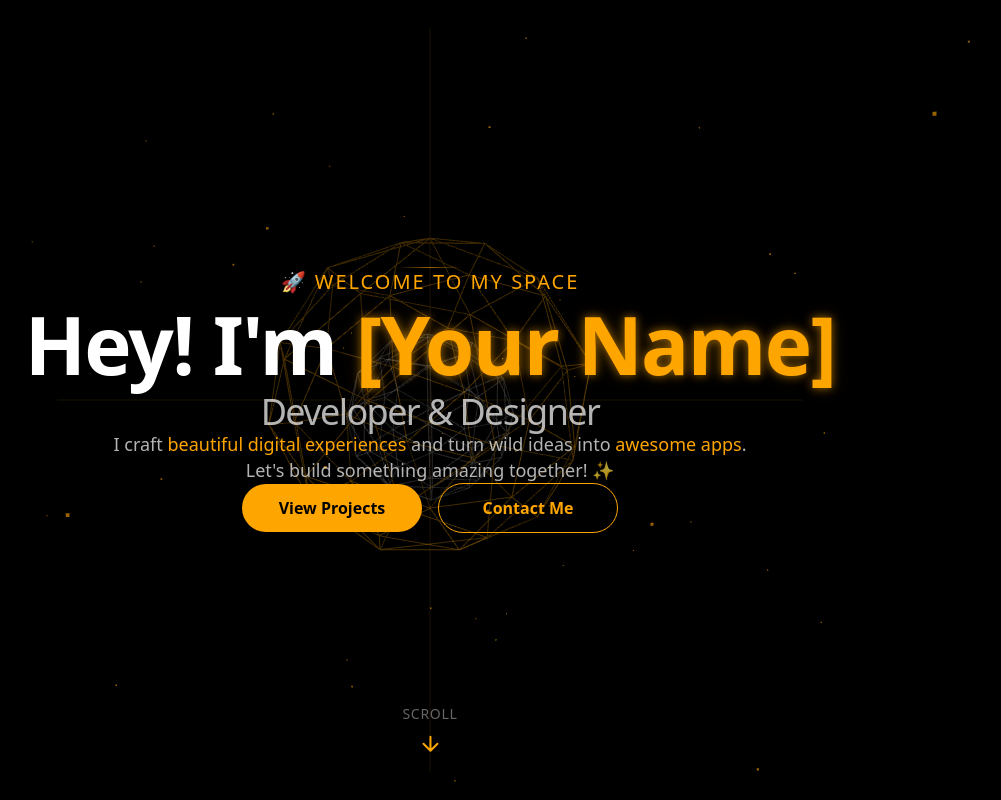
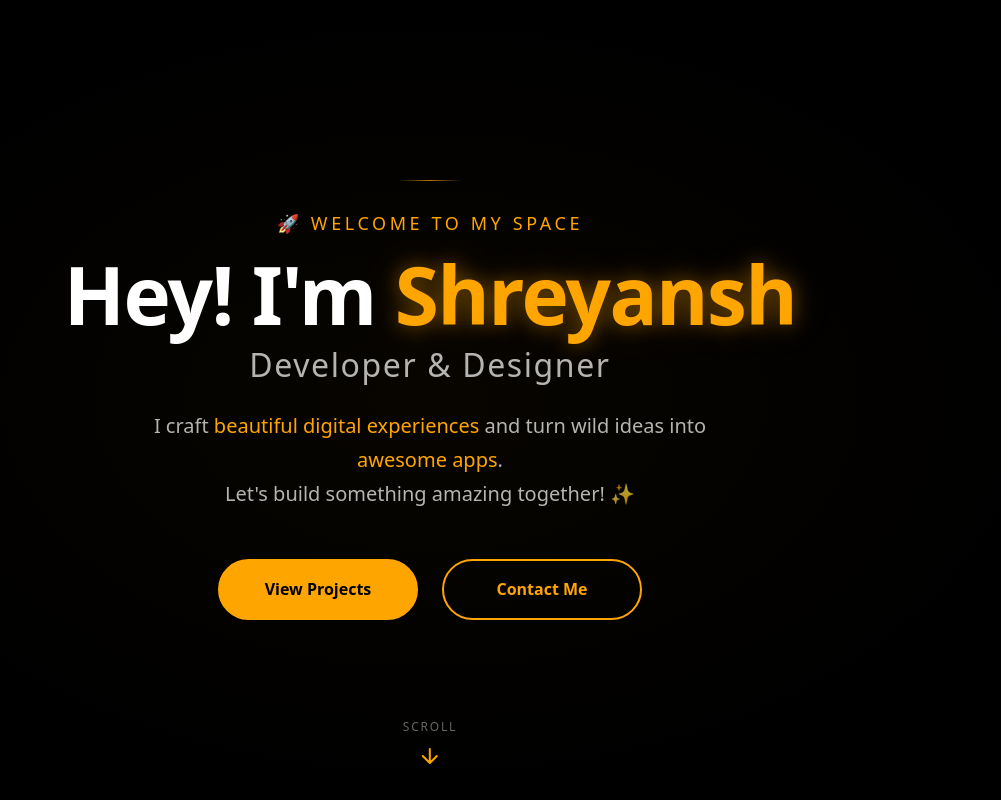
Before and after one commit to Shreyanshs0ni/oisb-portfolio, a Next.js app: page / in a window 1280 px wide. Shown: the top 800 px of the page, without its empty margins (210-1211 px from the left). Built offline with nearby package versions, Linux system fonts and the light colour scheme.

Commit message:
Portfolio Site : Hero Styling Done

```diff
--- /dev/null
+++ b/src/components/HeroSection.module.css
@@ -0,0 +1,329 @@
+/**
+ * HeroSection Styles
+ * Ultra-minimal design with black/white/orange palette
+ */
+
+/* === Section Container === */
+.hero {
+  min-height: 100vh;
+  min-height: 100dvh; /* Dynamic viewport height for mobile */
+  display: flex;
+  flex-direction: column;
+  align-items: center;
+  justify-content: center;
+  padding: 2rem 1.5rem;
+  position: relative;
+  background: var(--black);
+  overflow: hidden;
+}
+
+/* Subtle gradient overlay for depth */
+.hero::before {
+  content: "";
+  position: absolute;
+  inset: 0;
+  background: radial-gradient(
+    ellipse at 50% 50%,
+    rgba(255, 165, 0, 0.03) 0%,
+    transparent 70%
+  );
+  pointer-events: none;
+}
+
+/* === Content Wrapper === */
+.content {
+  display: flex;
+  flex-direction: column;
+  align-items: center;
+  max-width: 56rem; /* 896px */
+  width: 100%;
+  z-index: 1;
+}
+
+/* === Decorative Line === */
+.accentLine {
+  width: 4rem;
+  height: 1px;
+  margin-bottom: 2rem;
+  background: linear-gradient(
+    90deg,
+    transparent 0%,
+    var(--accent) 50%,
+    transparent 100%
+  );
+  opacity: 0.7;
+}
+
+/* === Main Heading === */
+.heading {
+  text-align: center;
+  margin-bottom: 1.5rem;
+  opacity: 0; /* Initial state for animation */
+}
+
+.tagline {
+  display: block;
+  font-size: clamp(0.875rem, 2vw, 1.125rem);
+  font-weight: 400;
+  color: var(--accent);
+  margin-bottom: 1rem;
+  letter-spacing: 0.2em;
+  text-transform: uppercase;
+}
+
+.greeting {
+  display: block;
+  font-size: clamp(2.5rem, 8vw, 5rem);
+  font-weight: 700;
+  color: var(--white);
+  line-height: 1.1;
+  letter-spacing: -0.02em;
+}
+
+.name {
+  color: var(--accent);
+  position: relative;
+  display: inline-block;
+  text-shadow:
+    0 0 20px rgba(255, 165, 0, 0.4),
+    0 0 40px rgba(255, 165, 0, 0.2);
+}
+
+/* Animated underline on name */
+.name::after {
+  content: "";
+  position: absolute;
+  bottom: 0.1em;
+  left: 0;
+  width: 100%;
+  height: 3px;
+  background: var(--accent);
+  transform: scaleX(0);
+  transform-origin: right;
+  transition: transform 0.4s ease;
+}
+
+.heading:hover .name::after {
+  transform: scaleX(1);
+  transform-origin: left;
+}
+
+.role {
+  display: block;
+  font-size: clamp(1.25rem, 4vw, 2rem);
+  font-weight: 300;
+  color: var(--text-muted);
+  margin-top: 0.5rem;
+  letter-spacing: 0.05em;
+}
+
+/* === Subtitle === */
+.subtitle {
+  text-align: center;
+  font-size: clamp(1rem, 2.5vw, 1.25rem);
+  color: var(--text-muted);
+  max-width: 36rem;
+  margin-bottom: 3rem;
+  line-height: 1.7;
+  opacity: 0; /* Initial state for animation */
+}
+
+.highlight {
+  color: var(--accent);
+  font-weight: 500;
+  position: relative;
+}
+
+/* === CTA Buttons Container === */
+.ctaContainer {
+  display: flex;
+  flex-direction: column;
+  align-items: center;
+  gap: 1rem;
+}
+
+@media (min-width: 640px) {
+  .ctaContainer {
+    flex-direction: row;
+    gap: 1.5rem;
+  }
+}
+
+/* === Primary Button === */
+.btnPrimary {
+  position: relative;
+  min-width: 200px;
+  padding: 1rem 2rem;
+  font-size: 1rem;
+  font-weight: 600;
+  color: var(--black);
+  background: var(--accent);
+  border: 2px solid var(--accent);
+  border-radius: 9999px;
+  cursor: pointer;
+  overflow: hidden;
+  transition: all 0.3s ease;
+  z-index: 1;
+}
+
+/* Shine effect overlay */
+.btnPrimary::before {
+  content: "";
+  position: absolute;
+  top: 0;
+  left: -100%;
+  width: 100%;
+  height: 100%;
+  background: linear-gradient(
+    90deg,
+    transparent,
+    rgba(255, 255, 255, 0.3),
+    transparent
+  );
+  transition: left 0.5s ease;
+  z-index: -1;
+}
+
+.btnPrimary:hover {
+  transform: translateY(-2px);
+  box-shadow:
+    0 10px 30px rgba(255, 165, 0, 0.3),
+    0 0 20px rgba(255, 165, 0, 0.2);
+}
+
+.btnPrimary:hover::before {
+  left: 100%;
+}
+
+.btnPrimary:active {
+  transform: translateY(0);
+}
+
+.btnPrimary:focus-visible {
+  outline: 2px solid var(--white);
+  outline-offset: 4px;
+}
+
+/* === Outline Button === */
+.btnOutline {
+  position: relative;
+  min-width: 200px;
+  padding: 1rem 2rem;
+  font-size: 1rem;
+  font-weight: 600;
+  color: var(--accent);
+  background: transparent;
+  border: 2px solid var(--accent);
+  border-radius: 9999px;
+  cursor: pointer;
+  overflow: hidden;
+  transition: all 0.3s ease;
+}
+
+/* Fill effect on hover */
+.btnOutline::before {
+  content: "";
+  position: absolute;
+  top: 0;
+  left: 0;
+  width: 100%;
+  height: 100%;
+  background: var(--accent);
+  transform: scaleX(0);
+  transform-origin: right;
+  transition: transform 0.3s ease;
+  z-index: -1;
+}
+
+.btnOutline:hover {
+  color: var(--black);
+  transform: translateY(-2px);
+  box-shadow: 0 10px 30px rgba(255, 165, 0, 0.2);
+}
+
+.btnOutline:hover::before {
+  transform: scaleX(1);
+  transform-origin: left;
+}
+
+.btnOutline:active {
+  transform: translateY(0);
+}
+
+.btnOutline:focus-visible {
+  outline: 2px solid var(--accent);
+  outline-offset: 4px;
+}
+
+/* === Scroll Indicator === */
+.scrollIndicator {
+  position: absolute;
+  bottom: 2rem;
+  left: 50%;
+  transform: translateX(-50%);
+  display: flex;
+  flex-direction: column;
+  align-items: center;
+  gap: 0.5rem;
+  animation: bounce 2s infinite;
+}
+
+.scrollText {
+  font-size: 0.75rem;
+  color: var(--text-subtle);
+  letter-spacing: 0.15em;
+  text-transform: uppercase;
+}
+
+.scrollIcon {
+  width: 24px;
+  height: 24px;
+  color: var(--accent);
+  stroke-width: 2;
+}
+
+@keyframes bounce {
+  0%, 20%, 50%, 80%, 100% {
+    transform: translateX(-50%) translateY(0);
+  }
+  40% {
+    transform: translateX(-50%) translateY(-8px);
+  }
+  60% {
+    transform: translateX(-50%) translateY(-4px);
+  }
+}
+
+/* === Responsive Adjustments === */
+@media (max-width: 640px) {
+  .hero {
+    padding: 4rem 1rem;
+  }
+
+  .accentLine {
+    width: 3rem;
+  }
+
+  .subtitle {
+    margin-bottom: 2rem;
+  }
+
+  .btnPrimary,
+  .btnOutline {
+    width: 100%;
+    min-width: unset;
+    max-width: 280px;
+  }
+
+  .scrollIndicator {
+    bottom: 1.5rem;
+  }
+}
+
+/* === Dark mode adjustments (already dark, but for completeness) === */
+@media (prefers-color-scheme: light) {
+  /* Force dark theme regardless of system preference */
+  .hero {
+    background: var(--black);
+  }
+}
--- a/src/components/HeroSection.tsx
+++ b/src/components/HeroSection.tsx
@@ -3,6 +3,7 @@
 import { useRef } from "react";
 import { useGSAP } from "@gsap/react";
 import { gsap } from "gsap";
+import styles from "./HeroSection.module.css";
 
 export function HeroSection() {
   const sectionRef = useRef<HTMLElement>(null);
@@ -47,80 +48,64 @@
     <section
       ref={sectionRef}
       id="hero"
-      className="min-h-screen flex flex-col items-center justify-center px-6 relative"
+      className={styles.hero}
       aria-label="Hero section"
     >
+      {/* Content wrapper */}
+      <div className={styles.content}>
         {/* Decorative accent line */}
-      <div className="gradient-line w-16 mb-8 opacity-60" />
+        <div className={styles.accentLine} />
 
         {/* Main heading */}
-      <h1
-        ref={headingRef}
-        className="text-center mb-6 max-w-4xl opacity-0"
-      >
-        <span className="block text-lg md:text-xl font-normal text-accent mb-4 tracking-widest uppercase">
-          🚀 Welcome to my space
+        <h1 ref={headingRef} className={styles.heading}>
+          <span className={styles.tagline}>🚀 Welcome to my space</span>
+          <span className={styles.greeting}>
+            Hey! I&apos;m <span className={styles.name}>Shreyansh</span>
           </span>
-        <span className="block">
-          Hey! I&apos;m{" "}
-          <span className="text-accent text-glow-accent">[Your Name]</span>
-        </span>
-        <span className="block text-2xl md:text-4xl font-light mt-2 text-muted">
-          Developer & Designer
-        </span>
+          <span className={styles.role}>Developer & Designer</span>
         </h1>
 
         {/* Subtitle / Role description */}
-      <p
-        ref={subtitleRef}
-        className="text-center text-lg md:text-xl max-w-2xl mb-12 opacity-0"
-      >
+        <p ref={subtitleRef} className={styles.subtitle}>
           I craft{" "}
-        <span className="text-accent font-medium">beautiful digital experiences</span>{" "}
+          <span className={styles.highlight}>
+            beautiful digital experiences
+          </span>{" "}
           and turn wild ideas into{" "}
-        <span className="text-accent font-medium">awesome apps</span>.
-        <br className="hidden md:block" />
+          <span className={styles.highlight}>awesome apps</span>.
+          <br />
           Let&apos;s build something amazing together! ✨
         </p>
 
         {/* CTA Buttons */}
-      <div
-        ref={ctaRef}
-        className="flex flex-col sm:flex-row items-center gap-4"
-      >
+        <div ref={ctaRef} className={styles.ctaContainer}>
           <button
             onClick={() => scrollToSection("projects")}
-          className="btn-primary rounded-full min-w-[180px] text-base font-semibold
-                     hover:scale-105 transition-transform duration-200
-                     focus:ring-2 focus:ring-accent focus:ring-offset-2 focus:ring-offset-black"
+            className={styles.btnPrimary}
             aria-label="View my projects"
           >
             View Projects
           </button>
           <button
             onClick={() => scrollToSection("contact")}
-          className="btn-outline rounded-full min-w-[180px] text-base font-semibold
-                     hover:scale-105 transition-transform duration-200
-                     focus:ring-2 focus:ring-accent focus:ring-offset-2 focus:ring-offset-black"
+            className={styles.btnOutline}
             aria-label="Contact me"
           >
             Contact Me
           </button>
         </div>
+      </div>
 
       {/* Scroll indicator */}
-      <div className="absolute bottom-8 left-1/2 -translate-x-1/2 flex flex-col items-center gap-2 animate-bounce">
-        <span className="text-subtle text-sm tracking-wider uppercase">Scroll</span>
+      <div className={styles.scrollIndicator}>
+        <span className={styles.scrollText}>Scroll</span>
         <svg
-          width="24"
-          height="24"
+          className={styles.scrollIcon}
           viewBox="0 0 24 24"
           fill="none"
           stroke="currentColor"
-          strokeWidth="2"
           strokeLinecap="round"
           strokeLinejoin="round"
-          className="text-accent"
           aria-hidden="true"
         >
           <path d="M12 5v14M19 12l-7 7-7-7" />
```
Lines whose indentation alone changed are shown as unchanged.
